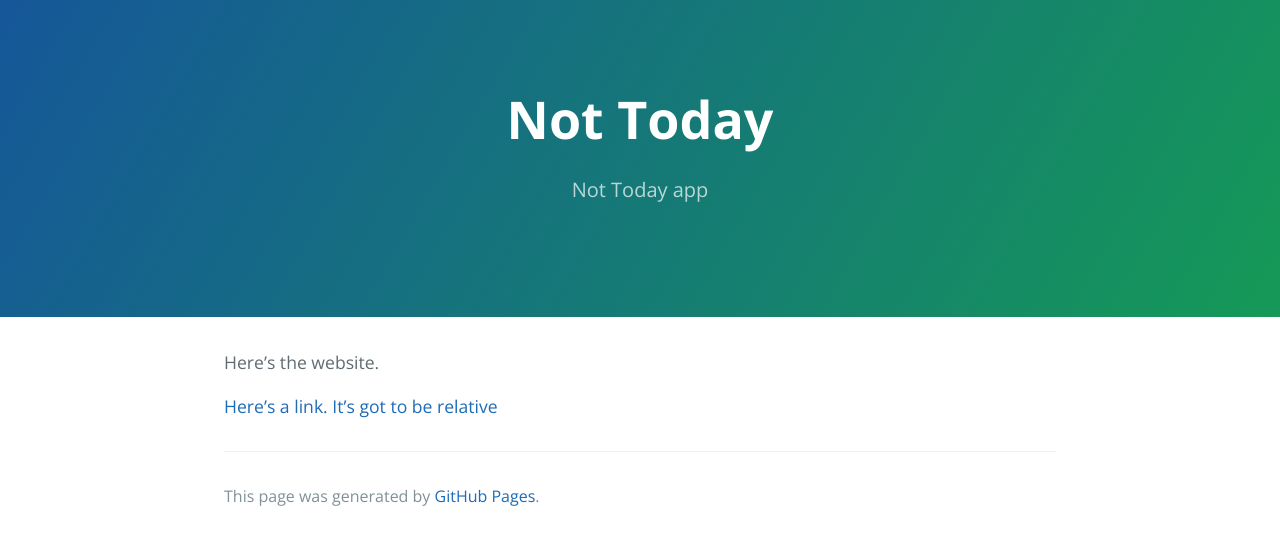
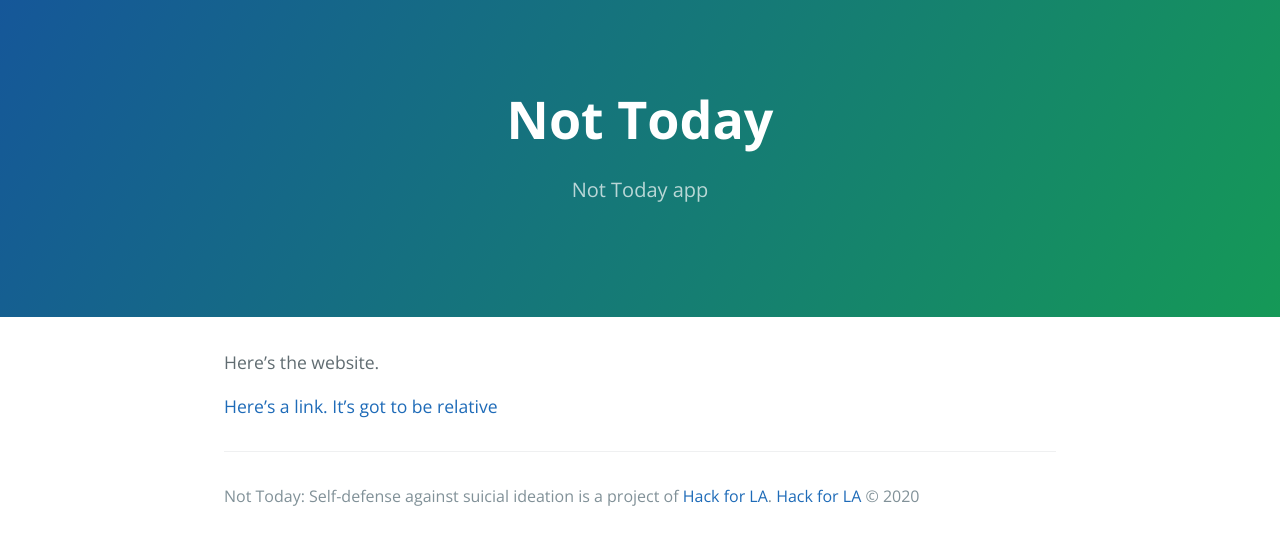
Before and after one commit to hackforla/not-today, a Jekyll site: the page built from docs/index.md, in a window 1280 px wide. Shown: the top 545 px of the page. Built offline with Jekyll 4.4.1, drawn with Linux system fonts in a browser that asks for light colours; our own code applies the rules of GitHub Pages for plain Markdown files.

Commit message:
Update footer

```diff
--- a/docs/_layouts/default.html
+++ b/docs/_layouts/default.html
@@ -30,7 +30,8 @@
       {{ content }}
 
       <footer class="site-footer">
-        <span class="site-footer-credits">This page was generated by <a href="https://pages.github.com">GitHub Pages</a>.</span>
+        <span class="site-footer-credits">Not Today: Self-defense against suicial ideation is a project of <a href="https://www.hackforla.org/">Hack for LA</a>.</span>
+        <span class="site-footer-credits"><a href="https://www.hackforla.org/">Hack for LA</a> &copy; 2020</span>
       </footer>
     </main>
   </body>
```
